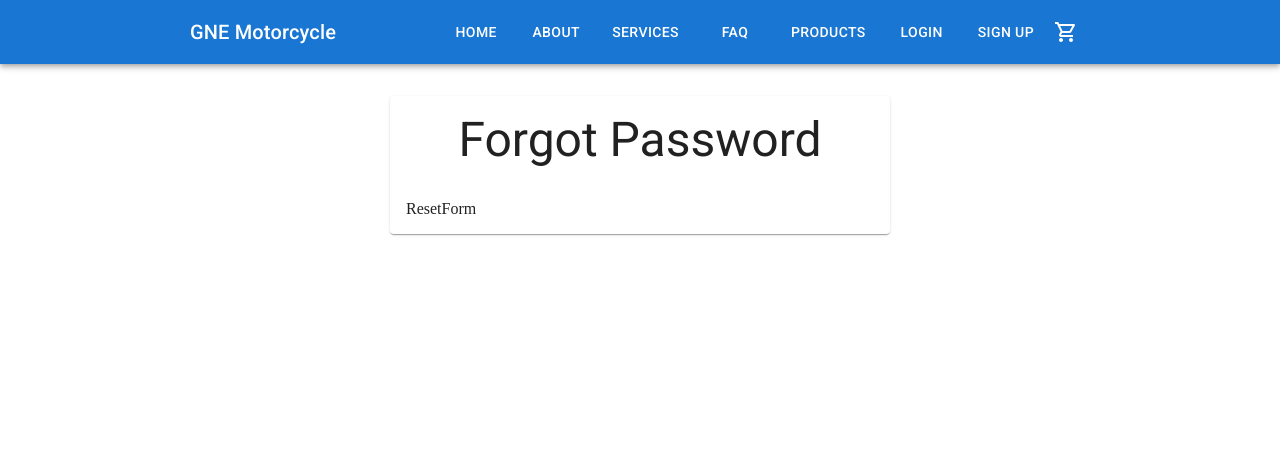
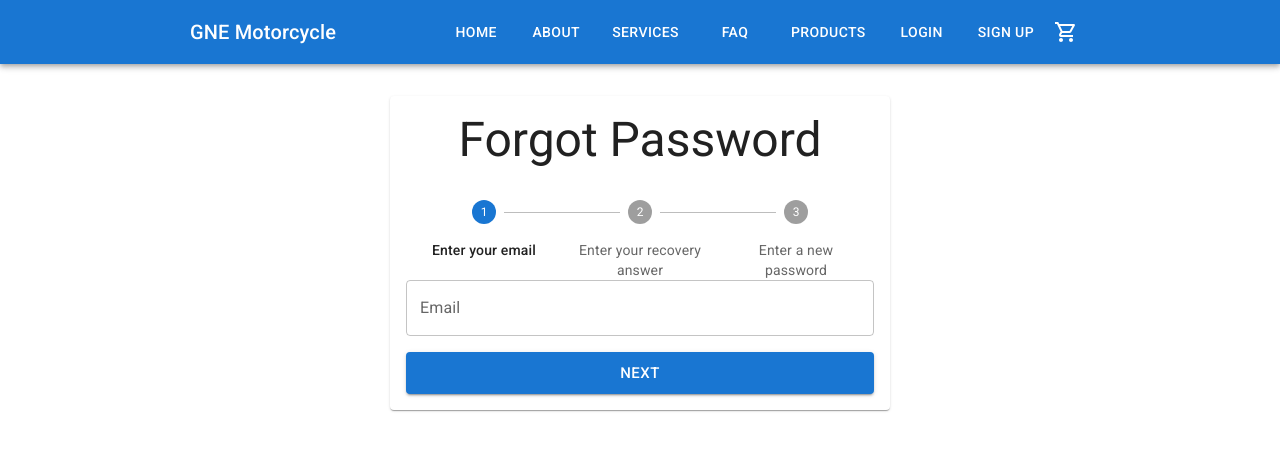
Before and after one commit to khaizter/motorcycle-ecommerce, a React (Create React App) app: page /reset-password in a window 1280 px wide. Shown: the top 450 px of the page. Built offline with nearby package versions, Linux system fonts and the light colour scheme.

Commit message:
forgot password form front end

```diff
--- a/src/pages/login/login-form/index.tsx
+++ b/src/pages/login/login-form/index.tsx
@@ -37,7 +37,7 @@ const LoginForm = () => {
       password: ''
     },
     validationSchema: validationSchema,
-    onSubmit: (values, { setSubmitting }) => {
+    onSubmit: (values, { setErrors, setSubmitting }) => {
       AuthApi.login(values.email, values.password)
         .then(response => {
           const { userId, token, userName, type } = response.data;
@@ -49,6 +49,7 @@ const LoginForm = () => {
         .catch(err => {
           setSubmitting(false);
           enqueueSnackbar(err?.response?.data?.message || err.message, { variant: 'error' });
+          // setErrors({ email: err?.response?.data?.message || err.message });
         });
     }
   });
--- /dev/null
+++ b/src/pages/reset-password/level-0/index.tsx
@@ -0,0 +1,45 @@
+import { Button, Stack, TextField } from '@mui/material';
+import React from 'react';
+
+// Material UI
+import { LoadingButton } from '@mui/lab';
+
+// Formik, Yup
+import { useFormik } from 'formik';
+import * as Yup from 'yup';
+import CustomFormControl from 'src/common/custom-form-control';
+
+interface PropType {
+  onNext: () => void;
+}
+
+const validationSchema = Yup.object({
+  email: Yup.string().required('Required').email('Invalid email address')
+});
+
+const Level0: React.FC<PropType> = props => {
+  const formik = useFormik({
+    initialValues: {
+      email: ''
+    },
+    validationSchema: validationSchema,
+    onSubmit: (values, { setSubmitting }) => {
+      console.log(values);
+      setSubmitting(false);
+      props.onNext();
+    }
+  });
+
+  return (
+    <form onSubmit={formik.handleSubmit}>
+      <Stack spacing={2}>
+        <CustomFormControl formikProps={formik} name='email' label='Email' type='text' />
+        <LoadingButton type='submit' variant='contained' size='large' loading={formik.isSubmitting}>
+          Next
+        </LoadingButton>
+      </Stack>
+    </form>
+  );
+};
+
+export default Level0;
--- /dev/null
+++ b/src/pages/reset-password/level-1/index.tsx
@@ -0,0 +1,69 @@
+import { Stack } from '@mui/material';
+import React from 'react';
+
+// Material UI
+import { LoadingButton } from '@mui/lab';
+
+// Formik, Yup
+import { useFormik } from 'formik';
+import * as Yup from 'yup';
+import CustomFormControl from 'src/common/custom-form-control';
+import CustomFormControlSelect from 'src/common/custom-form-control-select';
+
+interface PropType {
+  onNext: () => void;
+}
+
+const recoveryQuestions = [
+  {
+    value: 'pet',
+    label: 'What is the name of your pet?'
+  },
+  {
+    value: 'school',
+    label: 'What elementary school did you attend?'
+  },
+  {
+    value: 'hero',
+    label: 'Who was your childhood hero?'
+  }
+];
+
+const validationSchema = Yup.object({
+  recoveryQuestion: Yup.string().required('Required'),
+  recoveryAnswer: Yup.string().required('Required')
+});
+
+const Level1: React.FC<PropType> = props => {
+  const formik = useFormik({
+    initialValues: {
+      recoveryQuestion: '',
+      recoveryAnswer: ''
+    },
+    validationSchema: validationSchema,
+    onSubmit: (values, { setSubmitting }) => {
+      console.log(values);
+      setSubmitting(false);
+      props.onNext();
+    }
+  });
+
+  return (
+    <form onSubmit={formik.handleSubmit}>
+      <Stack spacing={2}>
+        <CustomFormControlSelect
+          formikProps={formik}
+          name='recoveryQuestion'
+          label='Select recovery question'
+          options={recoveryQuestions}
+        />
+        <CustomFormControl formikProps={formik} name='recoveryAnswer' label='Answer' type='text' />
+        <LoadingButton type='submit' variant='contained' size='large' loading={formik.isSubmitting}>
+          Next
+        </LoadingButton>
+      </Stack>
+    </form>
+  );
+};
+
+export default Level1;
--- /dev/null
+++ b/src/pages/reset-password/level-2/index.tsx
@@ -0,0 +1,60 @@
+import { Stack } from '@mui/material';
+import React from 'react';
+
+// Material UI
+import { LoadingButton } from '@mui/lab';
+
+// Formik, Yup
+import { useFormik } from 'formik';
+import * as Yup from 'yup';
+import CustomFormControl from 'src/common/custom-form-control';
+
+interface PropType {
+  onNext: () => void;
+}
+
+const validationSchema = Yup.object({
+  newPassword: Yup.string()
+    .required('Required')
+    .matches(
+      /^(?=.*[a-z])(?=.*[A-Z])(?=.*[0-9])(?=.*[!@#\$%\^&\*])(?=.{8,})/,
+      'Must Contain 8 Characters, One Uppercase, One Lowercase, One Number and One Special Case Character'
+    ),
+  confirmPassword: Yup.string()
+    .oneOf([Yup.ref('newPassword'), null], 'Passwords must match')
+    .required('Required')
+});
+
+const Level2: React.FC<PropType> = props => {
+  const formik = useFormik({
+    initialValues: {
+      newPassword: '',
+      confirmPassword: ''
+    },
+    validationSchema: validationSchema,
+    onSubmit: (values, { setSubmitting }) => {
+      console.log(values);
+      setSubmitting(false);
+      props.onNext();
+    }
+  });
+  return (
+    <form onSubmit={formik.handleSubmit}>
+      <Stack spacing={2}>
+        <CustomFormControl formikProps={formik} name='newPassword' label='New Password' type='password' />
+        <CustomFormControl
+          formikProps={formik}
+          name='confirmPassword'
+          label='Confirm Password'
+          type='password'
+          hideRevealPassword
+        />
+        <LoadingButton type='submit' variant='contained' size='large' loading={formik.isSubmitting}>
+          Reset
+        </LoadingButton>
+      </Stack>
+    </form>
+  );
+};
+
+export default Level2;
--- a/src/pages/reset-password/reset-form/index.tsx
+++ b/src/pages/reset-password/reset-form/index.tsx
@@ -1,7 +1,39 @@
-import React from 'react';
+import { Box, Button, Stack, Step, StepLabel, Stepper, TextField } from '@mui/material';
+import React, { useState } from 'react';
+import { useNavigate } from 'react-router-dom';
+import Level0 from 'src/pages/reset-password/level-0';
+import Level1 from 'src/pages/reset-password/level-1';
+import Level2 from 'src/pages/reset-password/level-2';
+
+const levelSteps = ['Enter your email', 'Enter your recovery answer', 'Enter a new password'];
 
 const ResetForm = () => {
-  return <div>ResetForm</div>;
+  const [progressLevel, setProgressLevel] = useState<number>(0);
+  const navigate = useNavigate();
+
+  const nextHandler = () => {
+    if (progressLevel === 2) {
+      console.log('changing password');
+      navigate('/login');
+      return;
+    }
+    setProgressLevel(prevState => prevState + 1);
+  };
+
+  return (
+    <>
+      <Stepper activeStep={progressLevel} alternativeLabel>
+        {levelSteps.map(label => (
+          <Step key={label}>
+            <StepLabel>{label}</StepLabel>
+          </Step>
+        ))}
+      </Stepper>
+      {progressLevel === 0 && <Level0 onNext={nextHandler} />}
+      {progressLevel === 1 && <Level1 onNext={nextHandler} />}
+      {progressLevel === 2 && <Level2 onNext={nextHandler} />}
+    </>
+  );
 };
 
 export default ResetForm;
```
